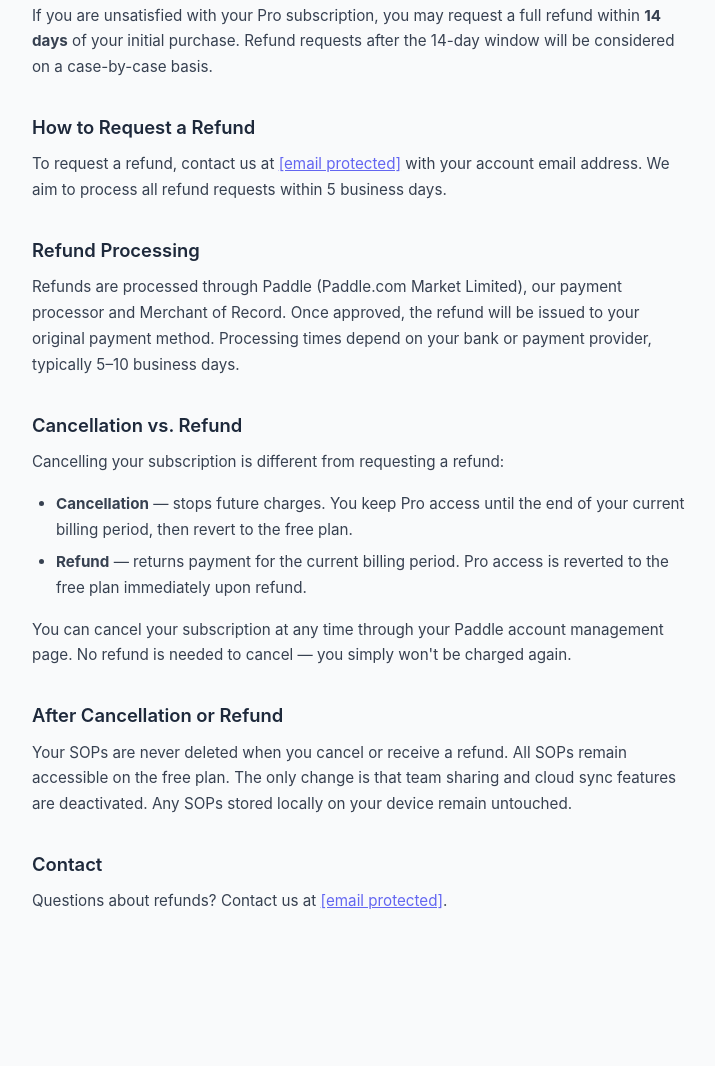
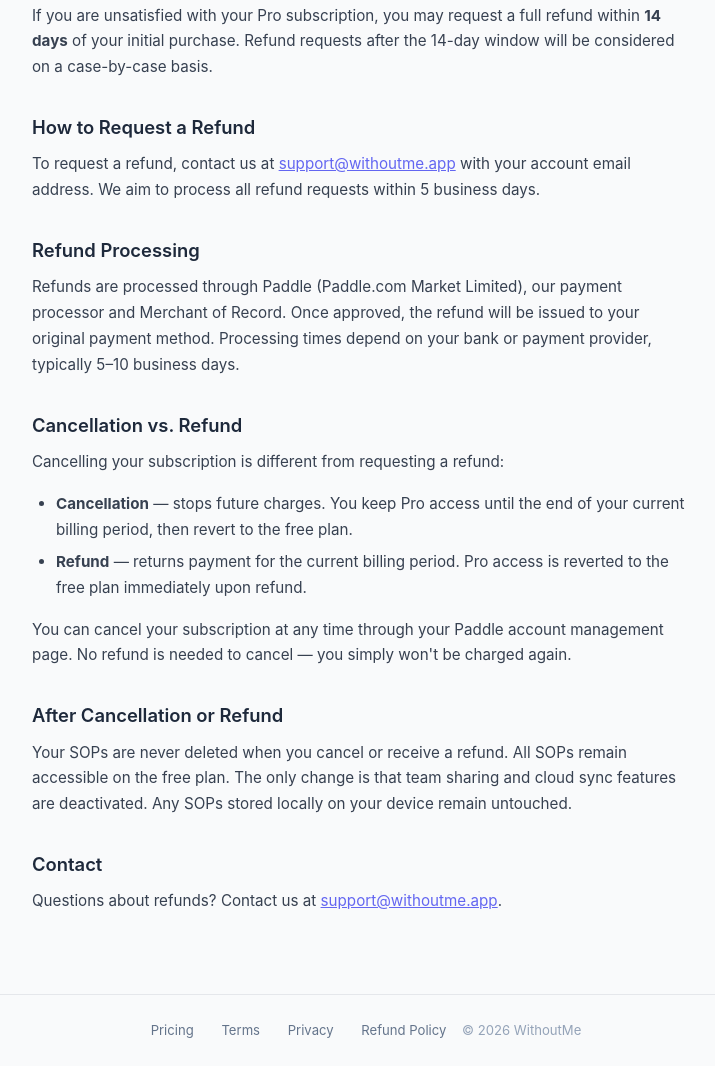
Before and after one commit to nameusermc/sop-tool-v1, a website: page refund.html in a window 1280 px wide. Shown: the part 502-1568 px from the top of the page, without its empty margins (280-995 px from the left). Before the commit the page ends 1496 px from the top, so only its background shows below. Drawn offline with Linux system fonts and the light colour scheme.

Commit message:
Add files via upload
fix: replace obfuscated email with plain support@withoutme.app on pricing page

```diff
--- a/refund.html
+++ b/refund.html
@@ -70,7 +70,7 @@
         <p>If you are unsatisfied with your Pro subscription, you may request a full refund within <strong>14 days</strong> of your initial purchase. Refund requests after the 14-day window will be considered on a case-by-case basis.</p>
 
         <h2>How to Request a Refund</h2>
-        <p>To request a refund, contact us at <a href="/cdn-cgi/l/email-protection#4b383e3b3b24393f0b3c223f23243e3f262e652a3b3b"><span class="__cf_email__" data-cfemail="b2c1c7c2c2ddc0c6f2c5dbc6daddc7c6dfd79cd3c2c2">[email&#160;protected]</span></a> with your account email address. We aim to process all refund requests within 5 business days.</p>
+        <p>To request a refund, contact us at <a href="mailto:support@withoutme.app">support@withoutme.app</a> with your account email address. We aim to process all refund requests within 5 business days.</p>
 
         <h2>Refund Processing</h2>
         <p>Refunds are processed through Paddle (Paddle.com Market Limited), our payment processor and Merchant of Record. Once approved, the refund will be issued to your original payment method. Processing times depend on your bank or payment provider, typically 5–10 business days.</p>
@@ -87,5 +87,16 @@
         <p>Your SOPs are never deleted when you cancel or receive a refund. All SOPs remain accessible on the free plan. The only change is that team sharing and cloud sync features are deactivated. Any SOPs stored locally on your device remain untouched.</p>
 
         <h2>Contact</h2>
-        <p>Questions about refunds? Contact us at <a href="/cdn-cgi/l/email-protection#4a393f3a3a25383e0a3d233e22253f3e272f642b3a3a"><span class="__cf_email__" data-cfemail="abd8dedbdbc4d9dfebdcc2dfc3c4dedfc6ce85cadbdb">[email&#160;protected]</span></a>.</p>
+        <p>Questions about refunds? Contact us at <a href="mailto:support@withoutme.app">support@withoutme.app</a>.</p>
     </div>
+
+
+    <footer class="policy-footer">
+        <a href="/pricing">Pricing</a>
+        <a href="/terms">Terms</a>
+        <a href="/privacy">Privacy</a>
+        <a href="/refund">Refund Policy</a>
+        <span>© 2026 WithoutMe</span>
+    </footer>
+</body>
+</html>
```
Also changed, not shown: pricing.html (+1 -1 lines), privacy.html (+7 -2 lines), terms.html (+7 -2 lines).
